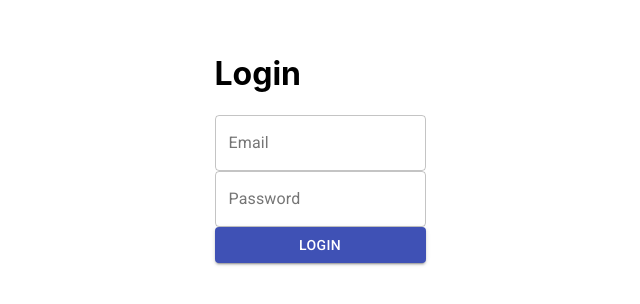
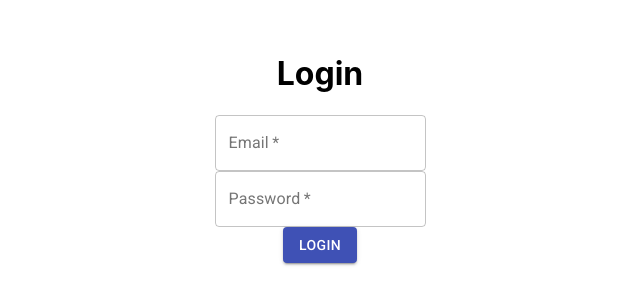
Before and after one commit to srrequiem/aule-gsa, a React (Create React App) app: page /login in a window 1280 px wide. Shown: the part 252-556 px from the top of the page, without its empty margins (320-960 px from the left). Built offline with nearby package versions, Linux system fonts and the light colour scheme; no server answers.

Commit message:
Page segmentation + Login almost finish

```diff
--- a/package.json
+++ b/package.json
@@ -11,6 +11,7 @@
     "firebase": "^7.6.2",
     "react": "^16.12.0",
     "react-dom": "^16.12.0",
+    "react-router-dom": "^5.1.2",
     "react-scripts": "3.3.0"
   },
   "scripts": {
--- a/src/App.js
+++ b/src/App.js
@@ -1,15 +1,20 @@
 import React from "react";
-import Auth from "./containers/Auth/Auth";
+import Login from "./routes/Login/Login";
+import Home from "./routes/Home/Home";
 import { ThemeProvider } from "@material-ui/core";
 import "./App.css";
+import { BrowserRouter as Router, Switch, Route } from "react-router-dom";
 
 function App() {
     return (
-        <div className="App">
-            <ThemeProvider>
-                <Auth />
-            </ThemeProvider>
-        </div>
+        <ThemeProvider>
+        <Router>
+            <Switch>
+                <Route exact path='/' component={Home} />
+                <Route exact path='/login' component={Login} />
+            </Switch>
+        </Router>
+        </ThemeProvider>
     );
 }
 
--- a/src/containers/Auth/Auth.css
+++ /dev/null
@@ -1,12 +0,0 @@
-.PageContainer {
-    display: flex;
-    flex-direction: column;
-    justify-content: center;
-    align-items: center;
-    height: inherit;
-}
-
-.Form {
-    display: flex;
-    flex-direction: column;
-}
--- a/src/containers/Auth/Auth.js
+++ /dev/null
@@ -1,63 +0,0 @@
-import React, { Component } from "react";
-import { TextField, Button } from "@material-ui/core";
-import "./Auth.css";
-
-class Auth extends Component {
-    state = {
-        controls: {
-            email: {
-                elementType: "input",
-                elementConfig: {
-                    type: "email",
-                    placeholder: "Email"
-                },
-                value: "",
-                validation: {
-                    required: true,
-                    isEmail: true
-                },
-                valid: false,
-                touched: false
-            },
-            password: {
-                elementType: "input",
-                elementConfig: {
-                    type: "password",
-                    placeholder: "Password"
-                },
-                value: "",
-                validation: {
-                    required: true,
-                    minLength: 6
-                },
-                valid: false,
-                touched: false
-            }
-        }
-    };
-
-    render() {
-        return (
-            <div className="PageContainer">
-                <form className="Form">
-                    <h1>Login</h1>
-                    <TextField
-                        id="outlined-basic"
-                        label="Email"
-                        variant="outlined"
-                    />
-                    <TextField
-                        id="outlined-basic"
-                        label="Password"
-                        variant="outlined"
-                    />
-                    <Button variant="contained" color="primary">
-                        Login
-                    </Button>
-                </form>
-            </div>
-        );
-    }
-}
-
-export default Auth;
--- /dev/null
+++ b/src/containers/FullscreenView/FullscreenView.css
@@ -0,0 +1,5 @@
+.Fullscreen {
+    display: flex;
+    flex-direction: column;
+    height: 100vh;
+}
--- /dev/null
+++ b/src/containers/FullscreenView/FullscreenView.js
@@ -0,0 +1,8 @@
+import React from "react";
+import "./FullscreenView.css";
+
+const FullscreenView = props => (
+    <div className="Fullscreen">{props.children}</div>
+);
+
+export default FullscreenView;
--- /dev/null
+++ b/src/routes/Home/Home.js
@@ -0,0 +1,11 @@
+import React, { Component } from 'react';
+class Home extends Component {
+    state = {  }
+    render() {
+        return (
+            <div></div>
+        );
+    }
+}
+
+export default Home;
--- /dev/null
+++ b/src/routes/Login/Login.css
@@ -0,0 +1,7 @@
+.LoginForm {
+    display: flex;
+    flex-direction: column;
+    align-items: center;
+    justify-content: center;
+    height: inherit;
+}
--- /dev/null
+++ b/src/routes/Login/Login.js
@@ -0,0 +1,81 @@
+import React, { Component } from "react";
+import { TextField, Button } from "@material-ui/core";
+import "./Login.css";
+import FullscreenView from "../../containers/FullscreenView/FullscreenView";
+
+class Login extends Component {
+    state = {
+        email: {
+            value: '',
+            helperText: ''
+        },
+        password: {
+            value: '',
+            helperText: ''
+        }
+    };
+
+    onLogin = event => {
+        event.preventDefault();
+        console.log("Hola");
+    };
+
+    validateEmail = () => {
+        const { email } = this.state;
+        const re = /^(([^<>()[\]\\.,;:\s@"]+(\.[^<>()[\]\\.,;:\s@"]+)*)|(".+"))@((\[[0-9]{1,3}\.[0-9]{1,3}\.[0-9]{1,3}\.[0-9]{1,3}\])|(([a-zA-Z\-0-9]+\.)+[a-zA-Z]{2,}))$/;
+        const validateEmailState = {...email, helperText: ''};
+        if (!re.test(email.value)) {
+            validateEmailState.helperText = 'You must enter a valid email address';
+        }
+        this.setState({ email: validateEmailState });
+    }
+
+    validatePassword = () => {
+        const { password } = this.state;
+        const validatePassState = {...password, helperText: ''};
+        if (password.value.length < 1) {
+            validatePassState.helperText = 'Please enter your password';
+        }
+        this.setState({ password: validatePassState });
+    }
+
+    render() {
+        const { email, password } = this.state;
+        return (
+            <FullscreenView>
+                <form className="LoginForm" onSubmit={this.onLogin}>
+                    <h1>Login</h1>
+                    <TextField
+                        required
+                        error={email.helperText !== ''}
+                        helperText={email.helperText}
+                        value={email.value}
+                        onBlur={this.validateEmail}
+                        onChange={e => this.setState({ email: {...email, value: e.target.value}})}
+                        type="email"
+                        id="outlined-basic"
+                        label="Email"
+                        variant="outlined"
+                    />
+                    <TextField
+                        required
+                        error={password.helperText !== ''}
+                        helperText={password.helperText}
+                        value={password.value}
+                        onBlur={this.validatePassword}
+                        onChange={e => this.setState({ password: {...password, value: e.target.value}})}
+                        type="password"
+                        id="outlined-basic"
+                        label="Password"
+                        variant="outlined"
+                    />
+                    <Button type="submit" variant="contained" color="primary">
+                        Login
+                    </Button>
+                </form>
+            </FullscreenView>
+        );
+    }
+}
+
+export default Login;
```
Also changed, not shown: 1 other file (tests, documents, lock files or other folders).
